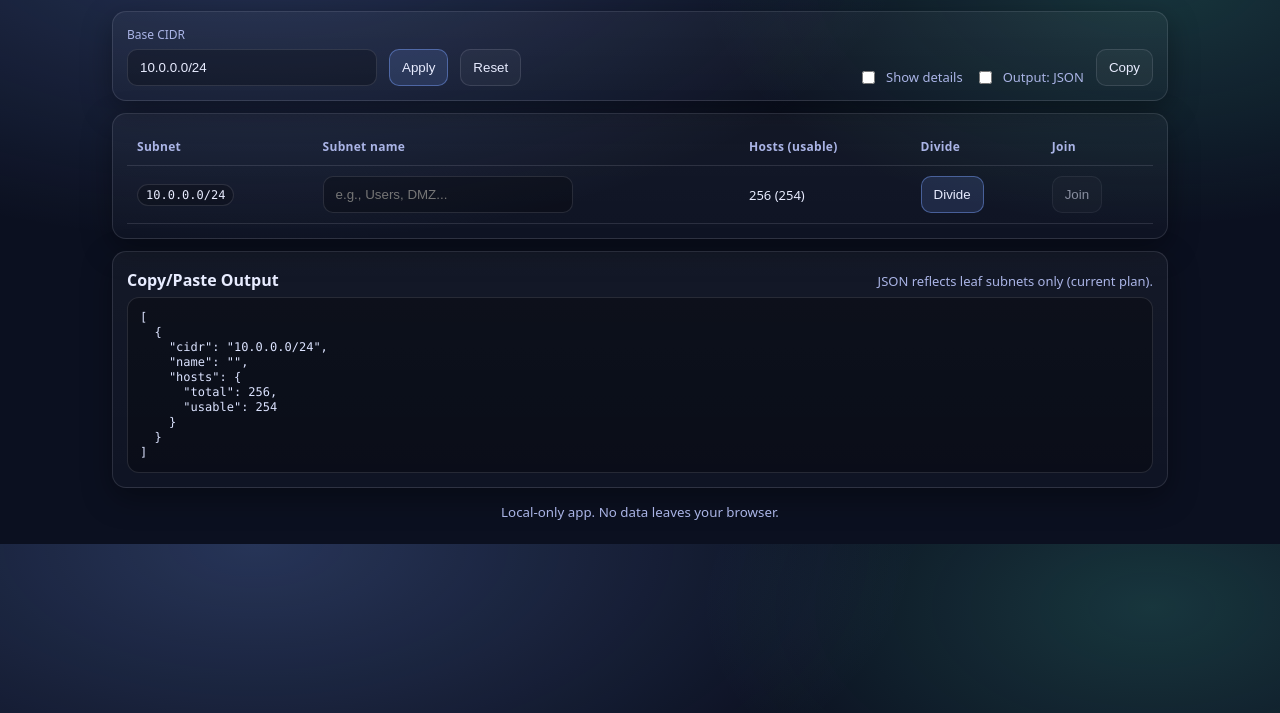
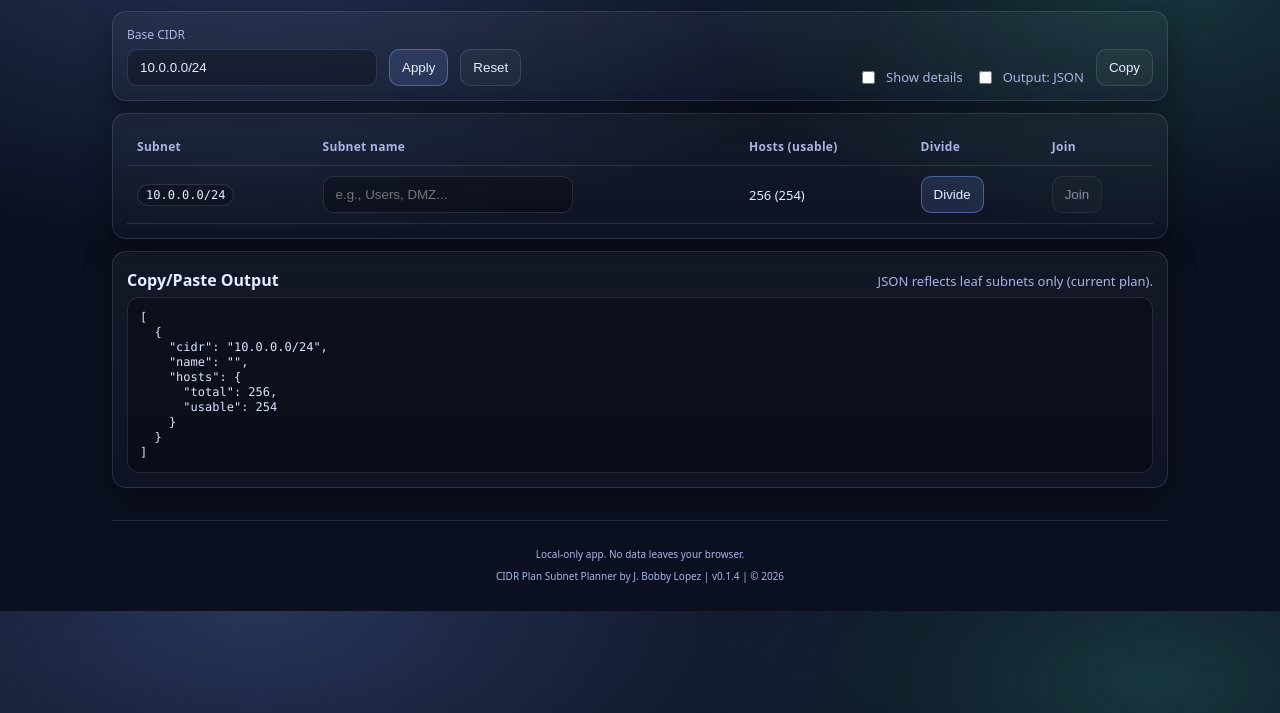
Before and after one commit to jbobbylopez/cidrplan, a plain HTML site: page index.html in a window 1280 px wide. Shown: the part 87-800 px from the top of the page. Drawn offline with Linux system fonts and the light colour scheme.

Commit message:
Add footer with author, version, and copyright information
Amp-Thread-ID: https://ampcode.com/threads/T-019bf849-8c6f-77da-8047-8951ebb725e3
Co-authored-by: Amp <amp@ampcode.com>

```diff
--- a/assets/styles/main.css
+++ b/assets/styles/main.css
@@ -196,7 +196,14 @@ input[type="text"]:focus{
 }
 
 .footer{
-  margin-top: 10px;
-  color: var(--muted);
-  text-align:center;
-}
+   margin-top: 32px;
+   padding-top: 20px;
+   border-top: 1px solid var(--border);
+   color: var(--muted);
+   text-align:center;
+ }
+ .footer-content p{
+   margin: 4px 0;
+   font-size: 12px;
+   line-height: 1.5;
+ }
--- a/index.html
+++ b/index.html
@@ -60,7 +60,10 @@
     </section>
 
     <footer class="footer">
-      <small>Local-only app. No data leaves your browser.</small>
+      <div class="footer-content">
+        <p><small>Local-only app. No data leaves your browser.</small></p>
+        <p><small>CIDR Plan Subnet Planner by J. Bobby Lopez | v0.1.4 | &copy; 2026</small></p>
+      </div>
     </footer>
   </div>
 
```
